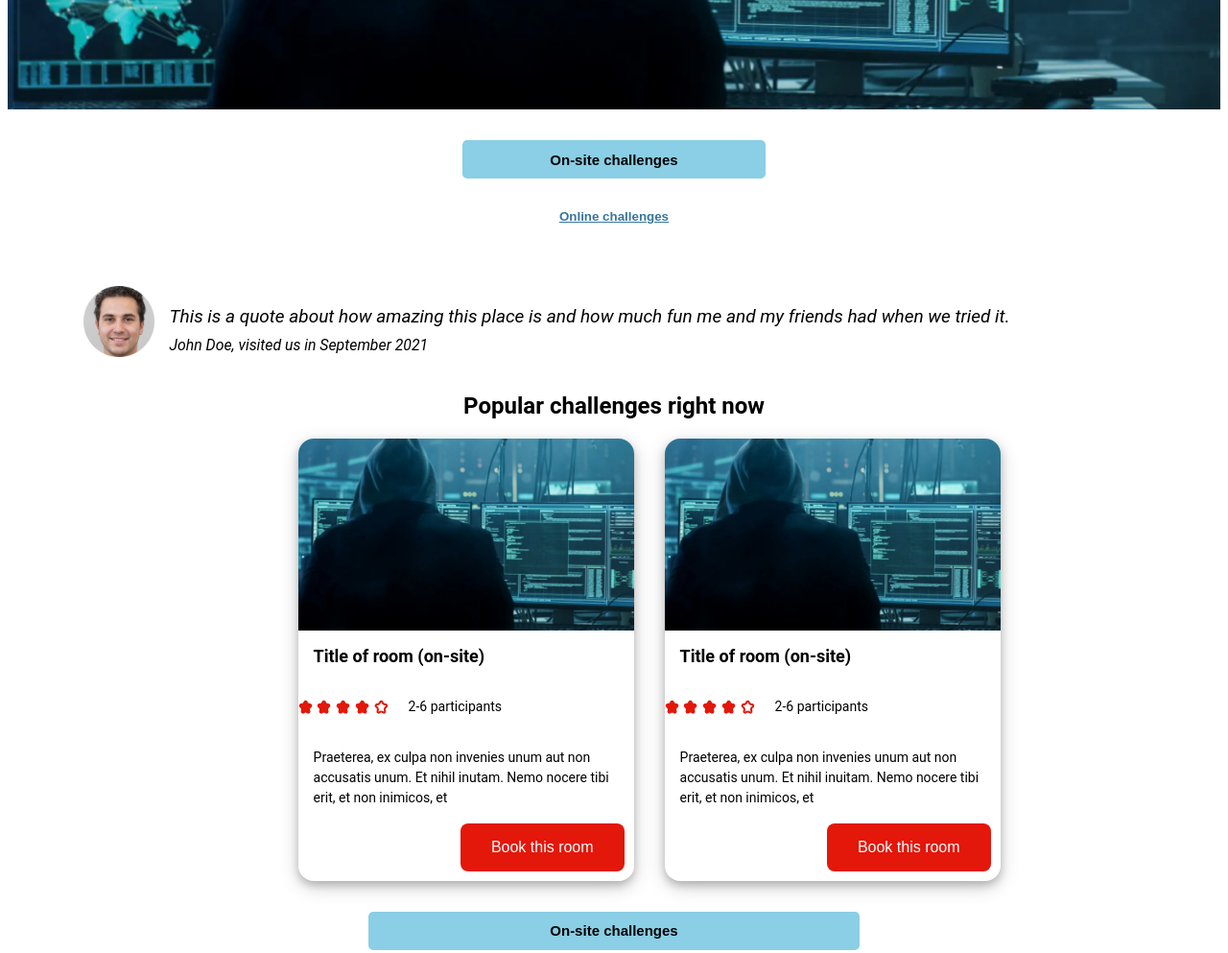
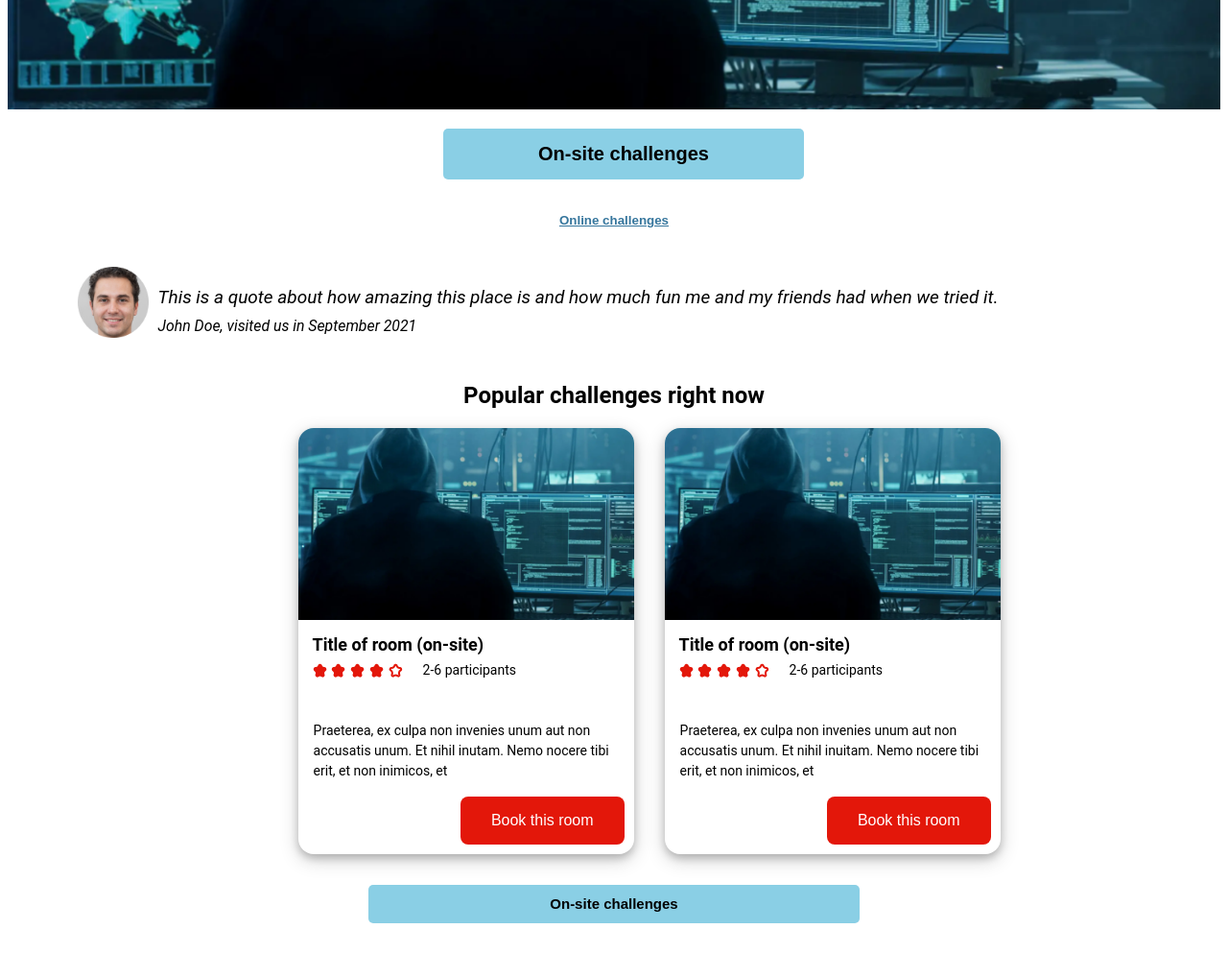
Before and after one commit to NordicNomadicLife/Esc-Escape-Rooms, a plain HTML site: page index.html in a window 1280 px wide. Shown: the part 500-1493 px from the top of the page at 96% size. Drawn offline with Linux system fonts and the light colour scheme; a script that the page names is missing.

Commit message:
added margin and padding

```diff
--- a/style.css
+++ b/style.css
@@ -50,12 +50,11 @@ main {
     background-color: #8ACFE5;
     border: none;
     border-radius: 5px;
-    font-size: 15px;
+    font-size: 20px;
     font-weight: 700;
-    margin: 2rem 0 1.5rem;
+    margin: 20px 10px;
     width: 100%;
-    height: 2.5rem;
-    padding: 0.5rem 1rem;
+    padding: 15px 15px;
 }
 
 .OSC {
@@ -65,15 +64,14 @@ main {
     width: 100%;
     text-decoration: underline;
     font-weight: bold;
-    padding: 0.5rem 1rem;
-    margin-bottom: 1rem;
+    padding: 15px;
 }
 
 .quoteContainer {
     display: flex;
     align-items: center;
-    padding: 1rem;
-    margin-top: 1.5rem;
+    padding: 10px;
+    margin: 15px;
     width: 90%;
     border-radius: 5px;
     box-sizing: border-box;
@@ -82,7 +80,7 @@ main {
 
 .face {
     width: 73.34px;
-    margin-right: 1rem;
+    margin-right: 10px;
 }
 
 .quoteText  {
@@ -109,7 +107,7 @@ main {
     flex-direction: column;
     align-items: center;
     justify-content: center;
-    margin-bottom: 2rem;
+    margin-bottom: 15px;
 }
 
 .cardWrapper{
@@ -132,7 +130,7 @@ main {
 .challengeCard h2{
     font-size: 18px;
     font-weight: bold;
-    margin: 1rem 1rem 0.5rem;
+    margin: 15px 15px 0;
 }
 
 .cardPicture {
@@ -147,7 +145,7 @@ main {
 .starContainer {
     display: flex;
     align-items: center;
-    margin-top: 0.5rem;
+    margin:-10px 0 10px 15px;
 }
 
 .starContainer img {
@@ -221,7 +219,7 @@ main {
     border-radius: 5%;
     font-size: 18px;
     font-weight: bold;
-    padding: 1rem 2rem;
+    padding: 15px 30px;
     align-self: center;
     display: flex;
 }
```
